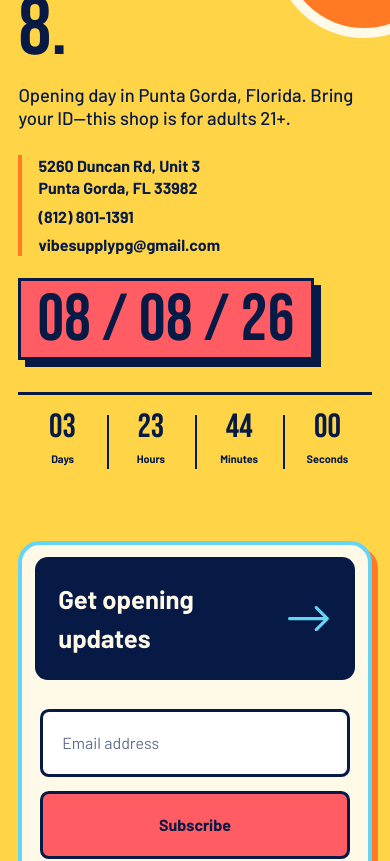
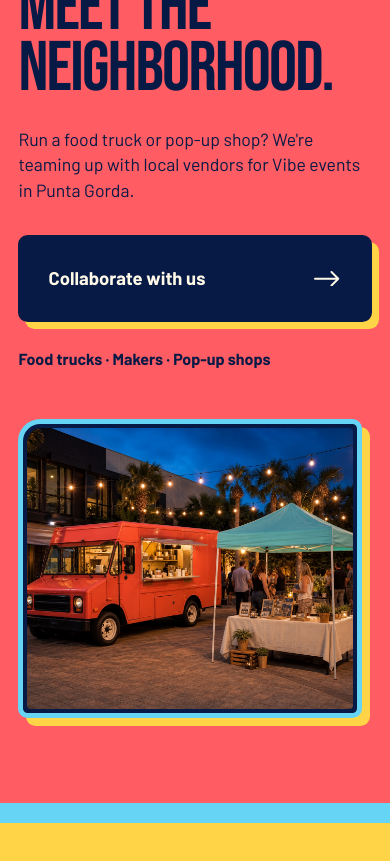
Before and after one commit to amingione/vibe-supply-co, a React (Vite) app: page / in a window 390 px wide. Shown: the part 5960-6821 px from the top of the page. Built offline with nearby package versions, Linux system fonts and the light colour scheme.

Commit message:
Add collaboration section to homepage

```diff
--- a/src/App.jsx
+++ b/src/App.jsx
@@ -234,6 +234,28 @@ function Tumblers() {
           </figure>
         ))}
       </div>
+    </section>
+  )
+}
+
+function CollaborationTeaser() {
+  return (
+    <section className="home-collab" aria-labelledby="home-collab-title">
+      <div className="home-collab__copy reveal">
+        <h2 id="home-collab-title">Bring your business. Meet the neighborhood.</h2>
+        <p>Run a food truck or pop-up shop? We&apos;re teaming up with local vendors for Vibe events in Punta Gorda.</p>
+        <a className="home-collab__cta" href="/collaborate">
+          Collaborate with us <ArrowIcon />
+        </a>
+        <p className="home-collab__types">Food trucks · Makers · Pop-up shops</p>
+      </div>
+      <figure className="home-collab__media reveal reveal--delay">
+        <img
+          src="/assets/vendor-collaboration-event.jpg"
+          alt="Coral food truck and aqua pop-up canopy at a welcoming Punta Gorda evening event"
+          loading="lazy"
+        />
+      </figure>
     </section>
   )
 }
@@ -714,6 +736,7 @@ export default function App() {
         <Story />
         <ProductRail />
         <Tumblers />
+        <CollaborationTeaser />
         <Visit />
       </main>
       <Footer />
--- a/src/styles.css
+++ b/src/styles.css
@@ -709,6 +709,108 @@ a {
   text-align: right;
 }
 
+.home-collab {
+  position: relative;
+  display: grid;
+  overflow: hidden;
+  grid-template-columns: minmax(21rem, 0.8fr) minmax(32rem, 1.2fr);
+  gap: clamp(3rem, 6vw, 6rem);
+  align-items: center;
+  padding: clamp(5rem, 8vw, 8rem) var(--gutter);
+  border-top: 12px solid var(--aqua);
+  border-bottom: 12px solid var(--aqua);
+  color: var(--navy);
+  background: var(--coral);
+}
+
+.home-collab::before {
+  position: absolute;
+  top: 1.2rem;
+  left: -6rem;
+  width: clamp(9rem, 15vw, 15rem);
+  aspect-ratio: 1;
+  border: 8px solid var(--paper);
+  border-radius: 50%;
+  content: '';
+  background: var(--orange);
+  pointer-events: none;
+}
+
+.home-collab__copy,
+.home-collab__media {
+  position: relative;
+  z-index: 1;
+}
+
+.home-collab__copy h2 {
+  max-width: 9ch;
+  margin: 0;
+  font-family: var(--font-display);
+  font-size: clamp(5rem, 7vw, 7.7rem);
+  font-weight: 400;
+  letter-spacing: -0.025em;
+  line-height: 0.88;
+  text-transform: uppercase;
+}
+
+.home-collab__copy > p:not(.home-collab__types) {
+  max-width: 34rem;
+  margin: 1.6rem 0 2rem;
+  font-size: clamp(1.1rem, 1.6vw, 1.35rem);
+  line-height: 1.45;
+}
+
+.home-collab__cta {
+  display: flex;
+  width: min(100%, 28rem);
+  min-height: 5.4rem;
+  align-items: center;
+  justify-content: space-between;
+  gap: 1rem;
+  padding: 1.2rem 1.7rem;
+  border: 3px solid var(--navy);
+  border-radius: 0.6rem;
+  color: var(--paper);
+  background: var(--navy);
+  box-shadow: 7px 7px 0 var(--yellow);
+  font-size: 1.15rem;
+  font-weight: 800;
+  transition: box-shadow 180ms ease, transform 180ms ease;
+}
+
+.home-collab__cta:hover,
+.home-collab__cta:focus-visible {
+  box-shadow: 3px 3px 0 var(--yellow);
+  transform: translate(4px, 4px);
+}
+
+.home-collab__cta:hover .arrow,
+.home-collab__cta:focus-visible .arrow {
+  transform: translateX(0.25rem);
+}
+
+.home-collab__types {
+  margin: 1.6rem 0 0;
+  font-weight: 700;
+}
+
+.home-collab__media {
+  overflow: hidden;
+  aspect-ratio: 1.28 / 1;
+  margin: 0 0.8rem 0.8rem 0;
+  padding: 4px;
+  border: 7px solid var(--aqua);
+  border-radius: 2.4rem 0.8rem 0.8rem;
+  background: var(--navy);
+  box-shadow: 11px 11px 0 var(--yellow);
+}
+
+.home-collab__media img {
+  height: 100%;
+  border-radius: 1.7rem 0.35rem 0.35rem;
+  object-fit: cover;
+}
+
 .visit {
   position: relative;
   color: var(--navy);
@@ -1744,8 +1846,17 @@ a {
   .footer,
   .tumblers__feature,
   .support-page__grid,
-  .collab-hero {
+  .collab-hero,
+  .home-collab {
     grid-template-columns: 1fr;
+  }
+
+  .home-collab__copy h2 {
+    max-width: 11ch;
+  }
+
+  .home-collab__media {
+    aspect-ratio: 1.35 / 1;
   }
 
   .collab-hero__media {
@@ -1955,6 +2066,34 @@ a {
     padding-top: 4.5rem;
   }
 
+  .home-collab {
+    gap: 3rem;
+    padding-top: 4.5rem;
+    padding-bottom: 4.5rem;
+    border-width: 8px 0;
+  }
+
+  .home-collab__copy h2 {
+    max-width: 9ch;
+    font-size: clamp(4.1rem, 18vw, 6rem);
+  }
+
+  .home-collab__cta {
+    width: 100%;
+  }
+
+  .home-collab__media {
+    aspect-ratio: 1.15 / 1;
+    margin-right: 0.6rem;
+    border-width: 5px;
+    border-radius: 1.4rem 0.6rem 0.6rem;
+    box-shadow: 8px 8px 0 var(--yellow);
+  }
+
+  .home-collab__media img {
+    border-radius: 0.9rem 0.25rem 0.25rem;
+  }
+
   .collab-hero__media {
     border-width: 5px;
     border-radius: 1.4rem 0.7rem 0.7rem;
```
